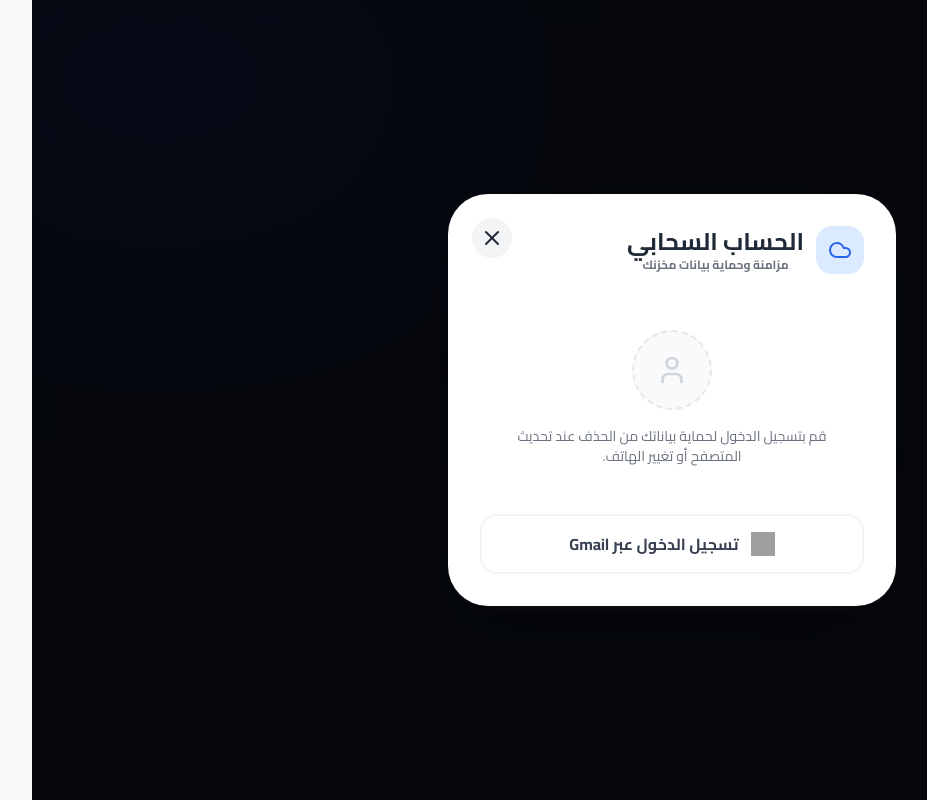
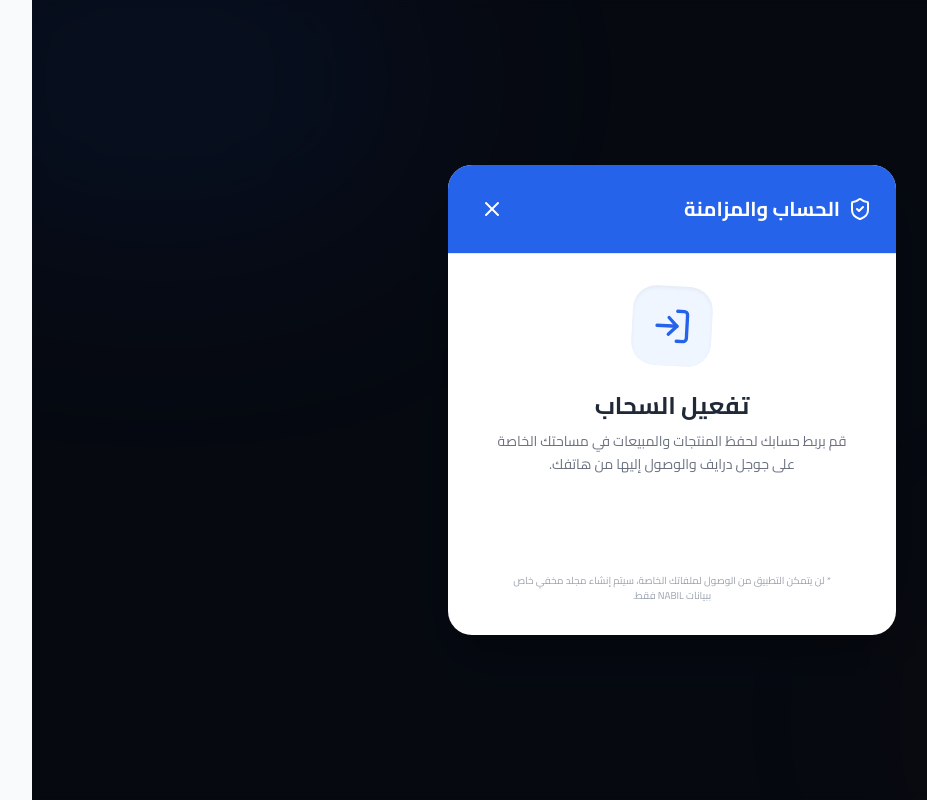
Before and after one commit to smattiakram-ctrl/akramv4, a React (Vite) app: page / in a window 1280 px wide. Both pictures are taken after a click on the button "تسجيل الدخول للبدء". Shown: the whole page, without its empty margins (31-958 px from the left). Built offline with nearby package versions, Linux system fonts and the light colour scheme; grey boxes are pictures that could not be loaded.

Commit message:
Refactor AuthModal to remove unused imports and state

```diff
--- a/components/AuthModal.tsx
+++ b/components/AuthModal.tsx
@@ -1,8 +1,6 @@
-
-import React, { useState, useRef } from 'react';
-import { User, SaleRecord } from '../types';
-import { X, Cloud, LogOut, User as UserIcon, Mail, Download, Upload, CheckCircle2, RefreshCcw } from 'lucide-react';
-import * as db from '../db';
+import React, { useEffect, useRef } from 'react';
+import { User } from '../types';
+import { X, Cloud, LogOut, LogIn, RefreshCw, CheckCircle2, Download, ShieldCheck } from 'lucide-react';
 
 interface AuthModalProps {
   user: User | null;
@@ -13,177 +11,120 @@ interface AuthModalProps {
   isSyncing: boolean;
   categories: any[];
   products: any[];
-  onImport: (data: any) => void;
 }
 
-const AuthModal: React.FC<AuthModalProps> = ({ user, onLogin, onLogout, onSync, onClose, isSyncing, categories, products, onImport }) => {
-  const [emailInput, setEmailInput] = useState('');
-  const [showManualLogin, setShowManualLogin] = useState(false);
-  const fileInputRef = useRef<HTMLInputElement>(null);
+const AuthModal: React.FC<AuthModalProps> = ({
+  user, onLogin, onLogout, onSync, onClose, isSyncing
+}) => {
 
-  const handleMockGoogleLogin = () => {
-    if (!emailInput.includes('@')) {
-      alert('يرجى إدخال بريد إلكتروني صحيح');
-      return;
+  useEffect(() => {
+    // إعداد مكتبة Google Identity Services (GSI)
+    if (!user && window.google) {
+      window.google.accounts.id.initialize({
+        client_id: '193989877512-vekucvd5hbb801cgnsb4nsju1u8gbo4a.apps.googleusercontent.com',
+        callback: (response: any) => {
+          // فك تشفير بيانات المستخدم من جوجل (JWT)
+          const payload = JSON.parse(atob(response.credential.split('.')[1]));
+          const userData: User = {
+            email: payload.email,
+            name: payload.name,
+            picture: payload.picture,
+          };
+          onLogin(userData);
+        },
+        auto_select: false
+      });
+
+      // رسم زر جوجل الحقيقي
+      window.google.accounts.id.renderButton(
+        document.getElementById("googleSignInBtn"),
+        { theme: "outline", size: "large", width: "100%", text: "signin_with" }
+      );
     }
-    const mockUser: User = {
-      email: emailInput.toLowerCase(),
-      name: emailInput.split('@')[0],
-      picture: `https://ui-avatars.com/api/?name=${emailInput}&background=1d4ed8&color=fff`,
-    };
-    onLogin(mockUser);
-  };
-
-  const handleExport = async () => {
-    // جلب كافة البيانات بما فيها سجل المبيعات للتصدير
-    const sales = await db.getAll<SaleRecord>('sales');
-    const earnings = db.getEarnings();
-
-    db.exportDataAsJSON({
-      categories,
-      products,
-      sales,
-      earnings,
-      exportDate: new Date().toISOString()
-    });
-  };
-
-  const handleImportClick = () => {
-    fileInputRef.current?.click();
-  };
-
-  const handleFileChange = (e: React.ChangeEvent<HTMLInputElement>) => {
-    const file = e.target.files?.[0];
-    if (file) {
-      const reader = new FileReader();
-      reader.onload = (event) => {
-        try {
-          const json = JSON.parse(event.target?.result as string);
-          if (json.categories && json.products) {
-            onImport(json);
-          } else {
-            alert('ملف غير صالح. يرجى اختيار ملف نسخة احتياطية من تطبيق نبيل.');
-          }
-        } catch (err) {
-          alert('خطأ في قراءة الملف.');
-        }
-      };
-      reader.readAsText(file);
-    }
-  };
+  }, [user, onLogin]);
 
   return (
-    <div className="fixed inset-0 z-[120] flex items-center justify-center bg-black/70 backdrop-blur-md p-4 overflow-y-auto">
-      <div className="bg-white rounded-[2.5rem] w-full max-w-md overflow-hidden relative shadow-2xl animate-in zoom-in-95 duration-300">
-        <button
-          onClick={onClose}
-          className="absolute top-6 left-6 z-20 p-2 bg-gray-100 hover:bg-gray-200 rounded-full text-gray-800 transition"
-        >
-          <X className="w-6 h-6" />
-        </button>
+    <div className="fixed inset-0 bg-black/60 backdrop-blur-sm z-[100] flex items-center justify-center p-4">
+      <div className="bg-white rounded-3xl w-full max-w-md overflow-hidden shadow-2xl animate-in zoom-in duration-200">
+
+        {/* Header */}
+        <div className="p-6 border-b flex items-center justify-between bg-blue-600 text-white">
+          <div className="flex items-center gap-2">
+            <ShieldCheck className="w-6 h-6" />
+            <h2 className="text-xl font-bold">الحساب والمزامنة</h2>
+          </div>
+          <button onClick={onClose} className="p-2 hover:bg-white/20 rounded-full transition-colors">
+            <X className="w-6 h-6" />
+          </button>
+        </div>
 
         <div className="p-8">
-          <div className="flex items-center gap-3 mb-8">
-            <div className="bg-blue-100 p-3 rounded-2xl">
-              <Cloud className="w-6 h-6 text-blue-600" />
-            </div>
-            <div>
-              <h2 className="text-2xl font-black text-gray-800 leading-tight">الحساب السحابي</h2>
-              <p className="text-xs text-gray-500 font-bold">مزامنة وحماية بيانات مخزنك</p>
-            </div>
-          </div>
-
           {user ? (
+            /* واجهة المستخدم بعد تسجيل الدخول */
             <div className="space-y-6">
-              <div className="bg-blue-50 p-6 rounded-[2rem] flex items-center gap-4 border border-blue-100">
-                <img src={user.picture} className="w-16 h-16 rounded-full border-4 border-white shadow-sm" alt={user.name} />
-                <div className="flex-1 overflow-hidden">
-                  <h3 className="font-black text-gray-800 truncate">{user.name}</h3>
-                  <p className="text-[10px] text-gray-400 font-bold truncate">{user.email}</p>
-                  <span className="inline-flex items-center gap-1 text-[10px] bg-green-100 text-green-700 px-2 py-0.5 rounded-full mt-1 font-black uppercase">
-                    <CheckCircle2 className="w-3 h-3" /> حسابك متصل
-                  </span>
+              <div className="flex items-center gap-4 p-4 bg-gray-50 rounded-2xl border border-blue-100">
+                <img
+                  src={user.picture}
+                  alt={user.name}
+                  className="w-16 h-16 rounded-full border-2 border-blue-500 shadow-md"
+                />
+                <div>
+                  <h3 className="font-bold text-gray-800 text-lg leading-tight">{user.name}</h3>
+                  <p className="text-gray-500 text-sm">{user.email}</p>
                 </div>
               </div>
 
-              <div className="grid grid-cols-1 gap-3">
+              <div className="space-y-3">
                 <button
                   onClick={onSync}
                   disabled={isSyncing}
-                  className="flex items-center justify-center gap-3 py-4 bg-blue-600 text-white rounded-2xl font-black hover:bg-blue-700 transition shadow-xl shadow-blue-100 disabled:opacity-50"
+                  className="flex items-center justify-center gap-3 w-full bg-blue-600 text-white py-4 rounded-2xl font-black text-lg shadow-xl shadow-blue-100 hover:bg-blue-700 transition active:scale-95 disabled:opacity-50"
                 >
-                  <RefreshCcw className={`w-5 h-5 ${isSyncing ? 'animate-spin' : ''}`} />
-                  مزامنة سحابية فورية
+                  {isSyncing ? (
+                    <RefreshCw className="w-6 h-6 animate-spin" />
+                  ) : (
+                    <Cloud className="w-6 h-6" />
+                  )}
+                  {isSyncing ? 'جاري الحفظ سحابياً...' : 'مزامنة مع Google Drive'}
                 </button>
 
-                <div className="grid grid-cols-2 gap-2">
-                  <button
-                    onClick={handleExport}
-                    className="flex items-center justify-center gap-2 py-3 bg-gray-50 text-gray-600 rounded-xl text-xs font-bold hover:bg-gray-100 border border-gray-100 transition"
-                  >
-                    <Upload className="w-4 h-4" /> تصدير نسخة
-                  </button>
-                  <button
-                    onClick={handleImportClick}
-                    className="flex items-center justify-center gap-2 py-3 bg-gray-50 text-gray-600 rounded-xl text-xs font-bold hover:bg-gray-100 border border-gray-100 transition"
-                  >
-                    <Download className="w-4 h-4" /> استيراد بيانات
-                  </button>
-                </div>
+                <button
+                  onClick={onLogout}
+                  className="flex items-center justify-center gap-3 w-full border-2 border-red-50 text-red-600 py-4 rounded-2xl font-bold hover:bg-red-50 transition active:scale-95"
+                >
+                  <LogOut className="w-5 h-5" />
+                  تسجيل الخروج
+                </button>
               </div>
 
-              <div className="pt-4 border-t border-gray-100">
-                <button
-                  onClick={onLogout}
-                  className="w-full flex items-center justify-center gap-2 py-3 text-red-500 font-bold hover:bg-red-50 rounded-xl transition"
-                >
-                  <LogOut className="w-5 h-5" /> تسجيل الخروج
-                </button>
+              <div className="flex items-center justify-center gap-2 text-green-600 bg-green-50 py-2 rounded-xl text-xs font-bold">
+                <CheckCircle2 className="w-4 h-4" />
+                متصل وجاهز للمزامنة
               </div>
             </div>
           ) : (
-            <div className="space-y-6">
-              <div className="text-center py-6">
-                <div className="w-20 h-20 bg-gray-50 rounded-full flex items-center justify-center mx-auto mb-4 border-2 border-dashed border-gray-200">
-                   <UserIcon className="w-8 h-8 text-gray-300" />
-                </div>
-                <p className="text-gray-500 text-sm font-medium px-4">قم بتسجيل الدخول لحماية بياناتك من الحذف عند تحديث المتصفح أو تغيير الهاتف.</p>
+            /* واجهة تسجيل الدخول */
+            <div className="text-center space-y-6">
+              <div className="w-20 h-20 bg-blue-50 text-blue-600 rounded-3xl flex items-center justify-center mx-auto rotate-3 shadow-inner">
+                <LogIn className="w-10 h-10" />
               </div>
 
-              {!showManualLogin ? (
-                <button
-                  onClick={() => setShowManualLogin(true)}
-                  className="w-full flex items-center justify-center gap-3 py-4 border-2 border-gray-100 rounded-2xl font-bold text-gray-700 hover:bg-gray-50 transition active:scale-95"
-                >
-                  <img src="https://www.svgrepo.com/show/355037/google.svg" className="w-6 h-6" alt="Google" />
-                  تسجيل الدخول عبر Gmail
-                </button>
-              ) : (
-                <div className="space-y-3 animate-in fade-in duration-300">
-                  <div className="relative">
-                    <Mail className="absolute right-4 top-1/2 -translate-y-1/2 text-gray-400 w-5 h-5" />
-                    <input
-                      type="email"
-                      placeholder="بريدك الإلكتروني"
-                      value={emailInput}
-                      onChange={(e) => setEmailInput(e.target.value)}
-                      className="w-full pr-12 pl-4 py-4 bg-gray-50 border border-gray-200 rounded-2xl outline-none font-bold text-sm transition focus:ring-2 focus:ring-blue-500"
-                    />
-                  </div>
-                  <button
-                    onClick={handleMockGoogleLogin}
-                    className="w-full py-4 bg-blue-600 text-white rounded-2xl font-black text-lg shadow-xl shadow-blue-100 hover:bg-blue-700 transition"
-                  >
-                    دخول ومزامنة
-                  </button>
-                  <button onClick={() => setShowManualLogin(false)} className="w-full text-xs font-bold text-gray-400">إلغاء</button>
-                </div>
-              )}
+              <div>
+                <h3 className="text-2xl font-black text-gray-800">تفعيل السحاب</h3>
+                <p className="text-gray-500 mt-2 text-sm leading-relaxed px-4">
+                  قم بربط حسابك لحفظ المنتجات والمبيعات في مساحتك الخاصة على جوجل درايف والوصول إليها من هاتفك.
+                </p>
+              </div>
+
+              <div id="googleSignInBtn" className="min-h-[50px] flex justify-center"></div>
+
+              <p className="text-[10px] text-gray-400 px-6">
+                * لن يتمكن التطبيق من الوصول لملفاتك الخاصة، سيتم إنشاء مجلد مخفي خاص ببيانات NABIL فقط.
+              </p>
             </div>
           )}
         </div>
       </div>
-      <input type="file" ref={fileInputRef} onChange={handleFileChange} accept=".json" className="hidden" />
     </div>
   );
 };
```
